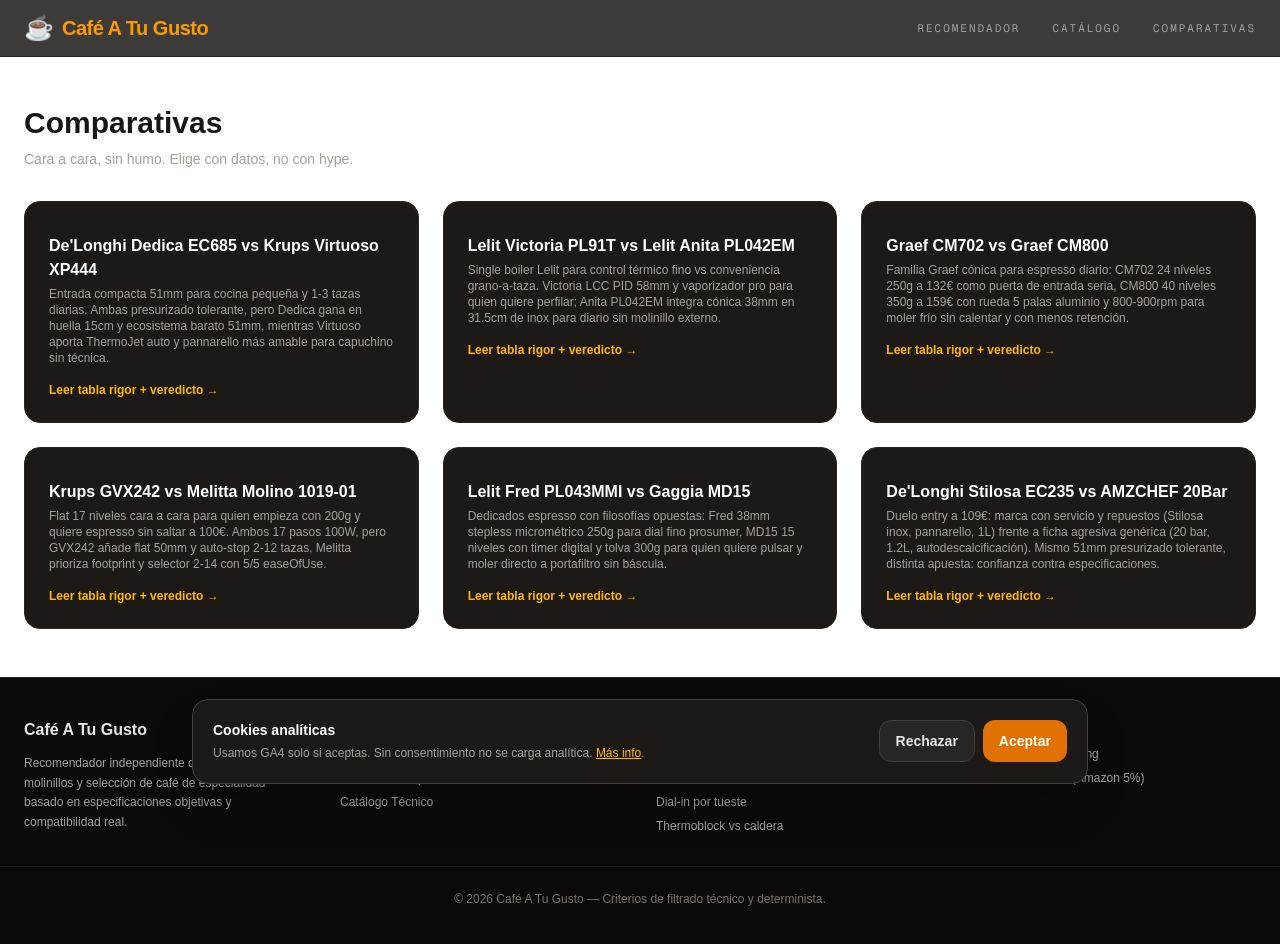
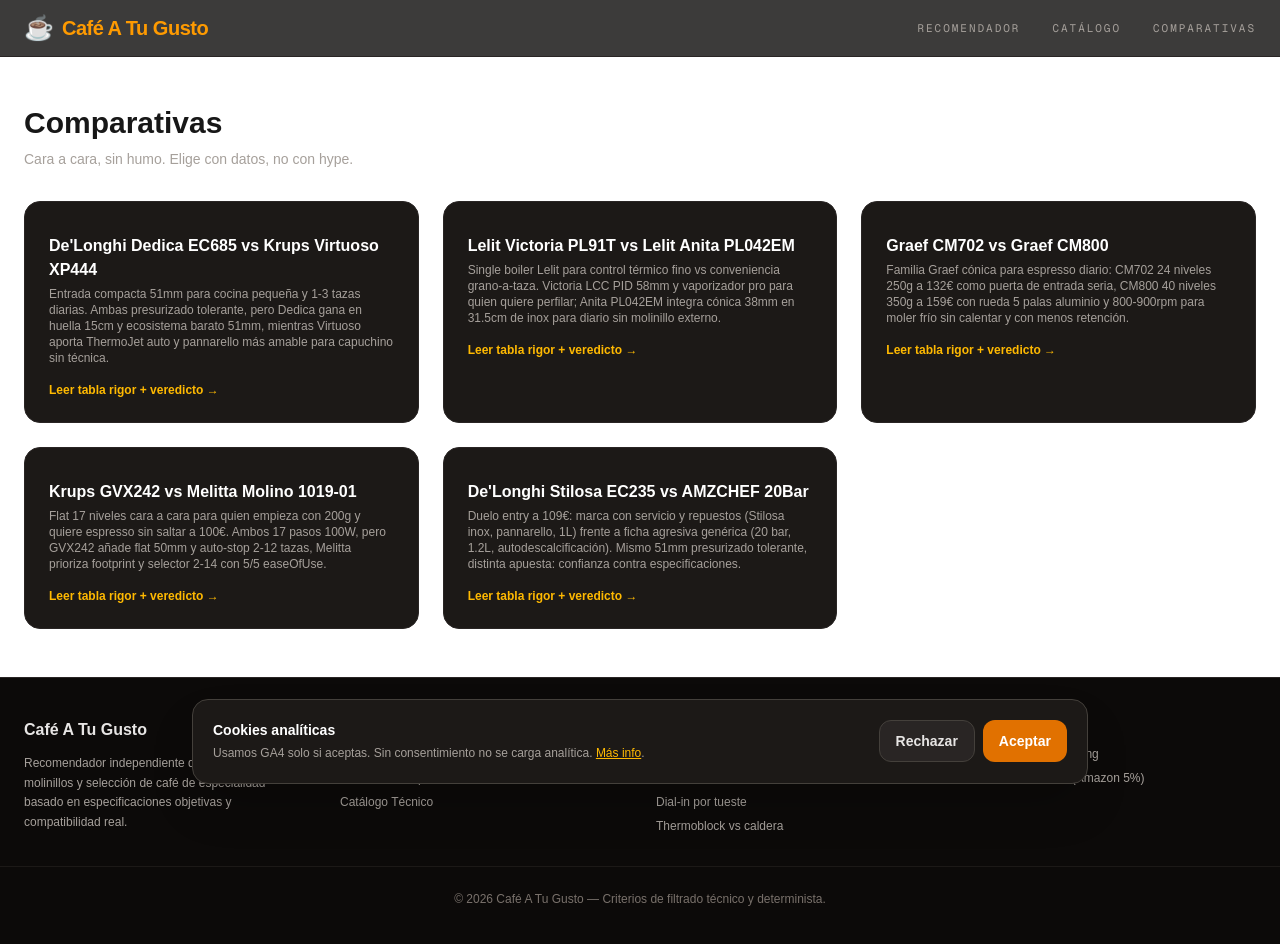
Before and after one commit to ReplikanteK/cafeatugusto, a Next.js app: page /comparativas in a window 1280 px wide. Shown: the top 944 px of the page. Built offline with nearby package versions, Linux system fonts and the light colour scheme; no server answers.

Commit message:
remove(comparativas): quita Fred vs Gaggia MD15 (MD15 retirada de Amazon, sin foto, cero conversion) (#10)
Co-authored-by: Nex <agent3@nex.local>

```diff
--- a/src/data/comparatives.ts
+++ b/src/data/comparatives.ts
@@ -93,26 +93,6 @@ export const COMPARATIVES: readonly Comparative[] = [
     ],
   },
   {
-    slug: "lelit-fred-vs-gaggia-md15",
-    title: "Lelit Fred PL043MMI vs Gaggia MD15",
-    subtitle: "Dedicados espresso con filosofías opuestas: Fred 38mm stepless micrométrico 250g para dial fino prosumer, MD15 15 niveles con timer digital y tolva 300g para quien quiere pulsar y moler directo a portafiltro sin báscula.",
-    verdict: "Fred si tu ritual es perfilar 0.1s y buscas inox pulido 38mm para espresso puro; MD15 si prefieres flujo guiado, display y 300g para rotar grano sin vaciar. Stepless es precisión, 15 stepped es repetibilidad.",
-    verdictArchetype: "The Stepless → Fred (38mm). The Timer → MD15 (15 + 300g).",
-    a: { name: "Lelit Fred PL043MMI", asin: "B00K5YLI2U", image: "/images/grinders/lelit-fred-pl043mmi.jpg" },
-    b: { name: "Gaggia MD15", asin: "B08SBH2TC6", image: "/images/grinders/gaggia-md15.jpg" },
-    specs: [
-      { label: "Muelas", a: "Cónica 38mm", b: "Cónica ~40mm" },
-      { label: "Ajuste", a: "Stepless micrométrico", b: "Stepped 15" },
-      { label: "Tolva", a: "250g", b: "300g" },
-      { label: "Timer", a: "2-20s", b: "Digital timer" },
-      { label: "Molido a", a: "Directo portafiltro", b: "Contenedor 150g / portafiltro" },
-    ],
-    accessories: [
-      { name: "Anillo dosificador 58mm", asin: "B0GXFD87XD", note: "Magnético — evita desperdicio" },
-      { name: "Cepillo limpieza muelas", asin: "B08NBHR7HT", note: "Cerdas antiestáticas — mantenimiento grinder" },
-    ],
-  },
-  {
     slug: "delonghi-stilosa-vs-amzchef-20bar",
     title: "De'Longhi Stilosa EC235 vs AMZCHEF 20Bar",
     subtitle: "Duelo entry a 109€: marca con servicio y repuestos (Stilosa inox, pannarello, 1L) frente a ficha agresiva genérica (20 bar, 1.2L, autodescalcificación). Mismo 51mm presurizado tolerante, distinta apuesta: confianza contra especificaciones.",
```
